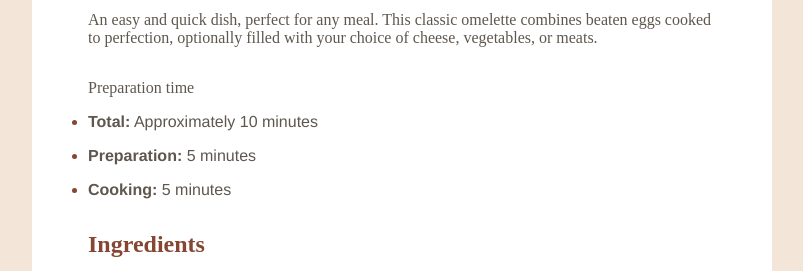
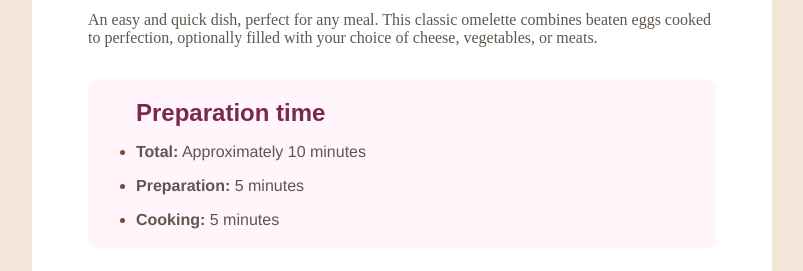
Before and after one commit to Dev-Amna/Recipe-page, a plain HTML site: page index.html in a window 1280 px wide. Shown: the part 465-736 px from the top of the page, without its empty margins (238-1041 px from the left). Drawn offline with Linux system fonts and the light colour scheme; a web font is replaced by a local one.

Commit message:
new line

```diff
--- a/index.html
+++ b/index.html
@@ -17,7 +17,7 @@
   to perfection, optionally filled with your choice of cheese, vegetables, or meats.</p>
 
   <!-- unorder list -->
-    <ul>
+    <ul class="preparation">
      <span>Preparation time</span>
       <li><b>Total:</b> Approximately 10 minutes</li>
       <li><b>Preparation:</b> 5 minutes</li>
--- a/styles.css
+++ b/styles.css
@@ -44,6 +44,18 @@ img {
 }
 
 /* order and unorder  */
+.preparation{
+    background-color: hsl(330, 100%, 98%);
+    padding: 20px 3rem;
+    border: none;
+    border-radius: 10px;
+}
+.preparation span{
+    color:  hsl(332, 51%, 32%);
+    font-size: 1.5rem;
+    font-weight: 800;
+    font-family: sans-serif;
+}
 ul, ol {
     display: flex;
     flex-direction: column;
```
